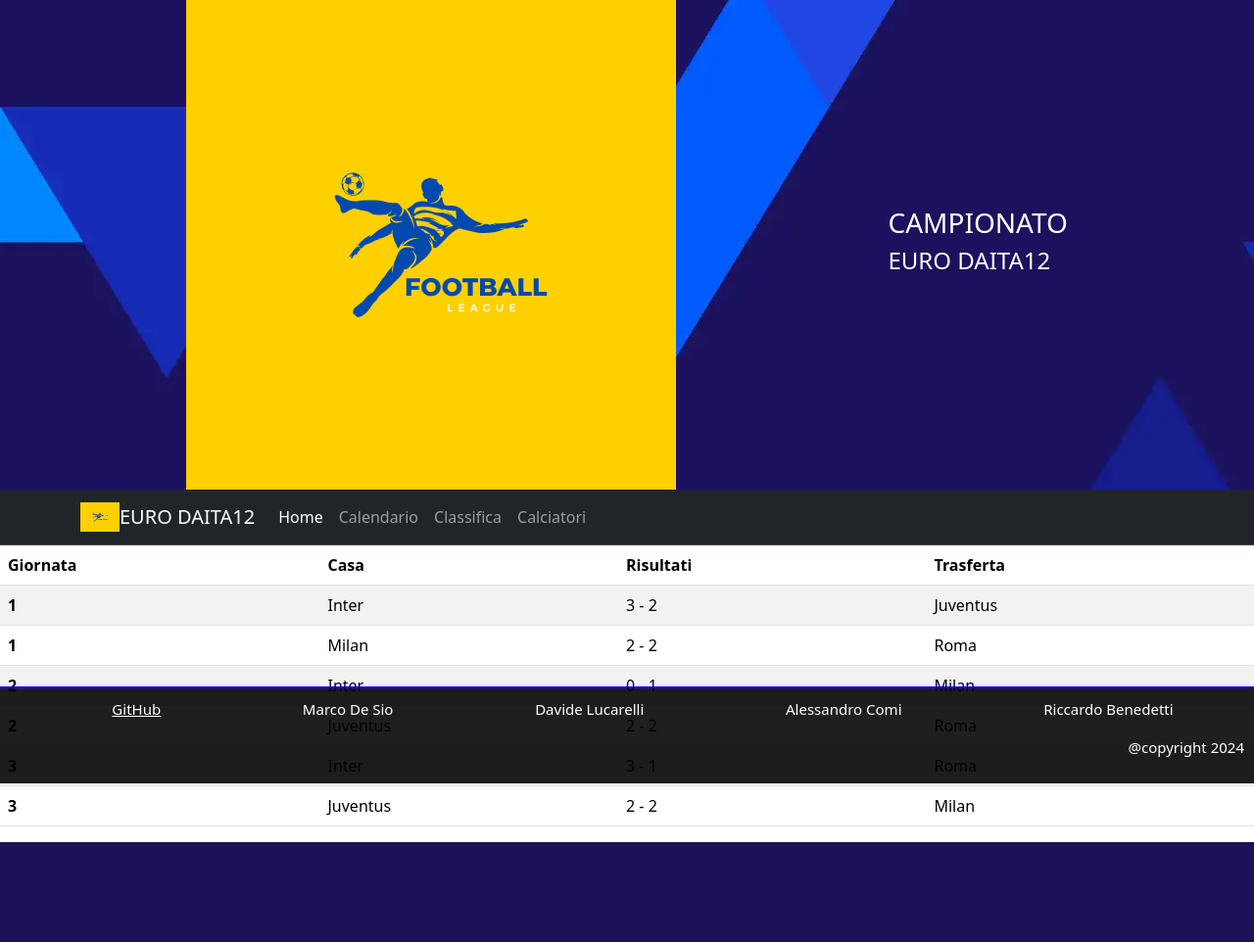
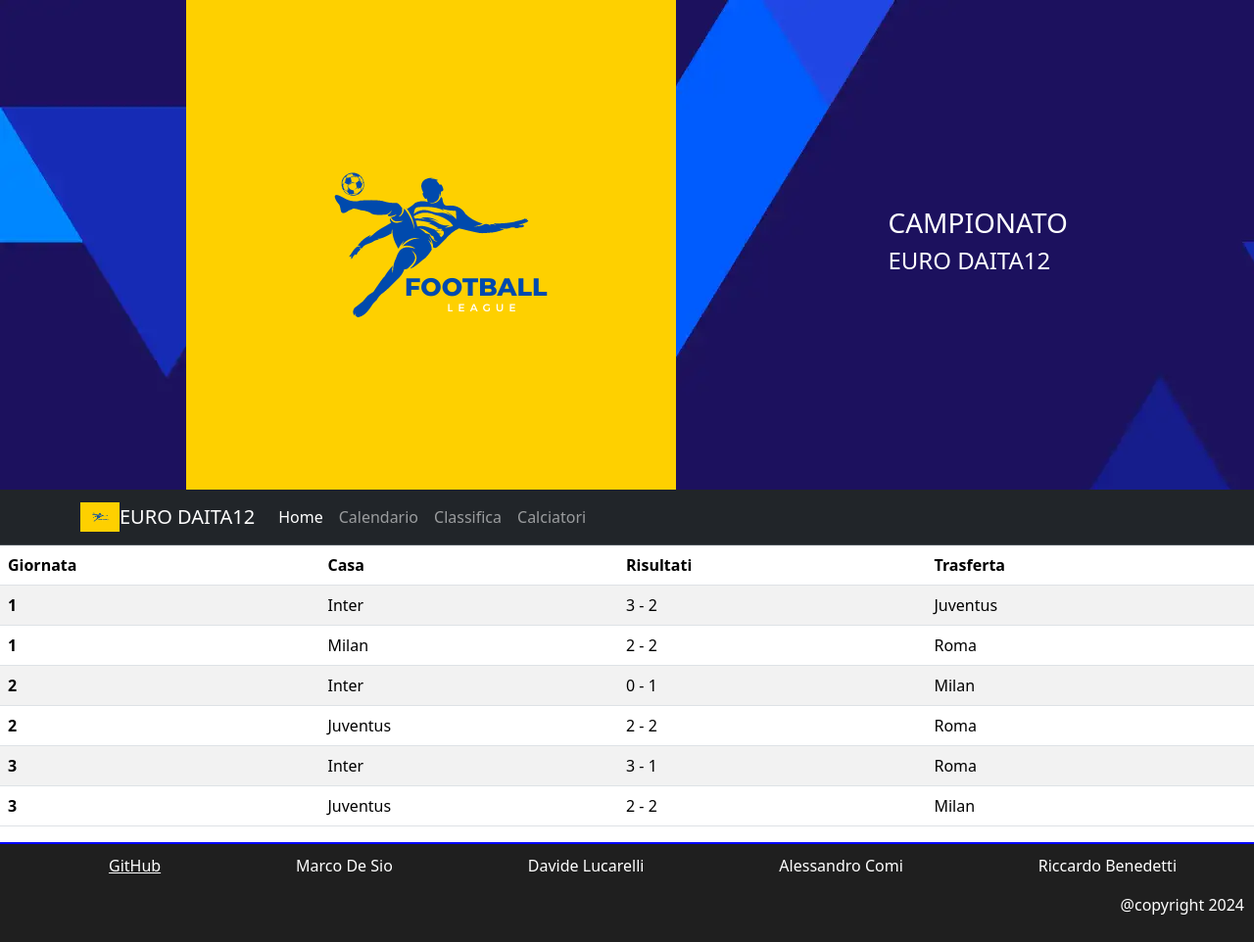
Before and after one commit to MarcoDS97/WebApp, a Flask app: page /calendario in a window 1280 px wide. Shown: the whole page at 98% size. Before the commit the page ends 860 px from the top, so only its background shows below. Run offline with Flask 3, Linux system fonts and the light colour scheme; data comes from the database, SQL or seed files in the repository.

Commit message:
risolto problema footer

```diff
--- a/templates/calendario.html
+++ b/templates/calendario.html
@@ -23,15 +23,9 @@
         footer{
         background-color: #000000e0;
         color: white;
-        min-height: 20px;
-        font-size: 15px;
         border-top: 2px solid blue;
+        text-align: center;
         padding: 10px;
-        position: absolute;
-        bottom: 0;
-        left: 0;
-        z-index: 10;
-        width: 100%
         }
 
         .footerLinks{
@@ -45,10 +39,25 @@
         justify-content: end;
         align-items: center;
         }
+
+        html, body {
+        height: 100%;
+        margin: 0;
+        padding: 0;
+        }
+
+        body {
+        display: flex;
+        flex-direction: column;
+        }
+
+        .content {
+        flex: 1;
+        }
     </style>
 </head>
 <body>
-
+<div class="content">
     <div class="header hd">
         <div class="container hd1">
             <img src="static/Img/League2.png" alt="Logo">
@@ -96,7 +105,7 @@
         {% endfor %}
         </tbody>
     </table>
-
+</div>
 <footer>
     <ul class="footerLinks">
         <a href="https://github.com/MarcoDS97/WebApp" style="color: white;">GitHub</a>
```
Also changed, not shown: templates/calciatori.html (+28 -14 lines), templates/classifica.html (+18 -9 lines), templates/home.html (+18 -9 lines). Lines whose indentation alone changed are shown as unchanged.
